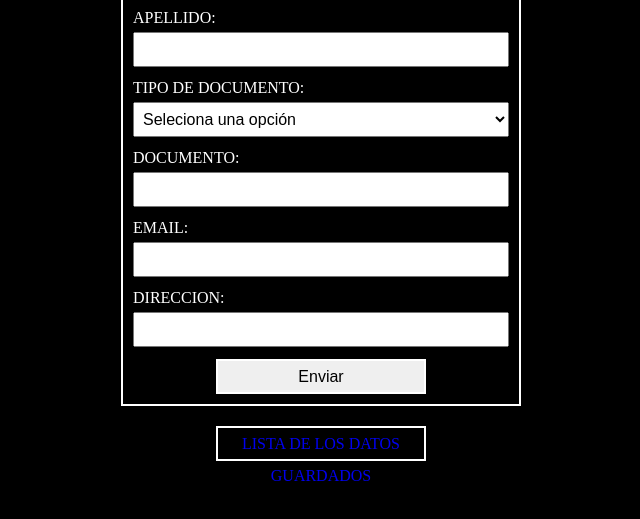
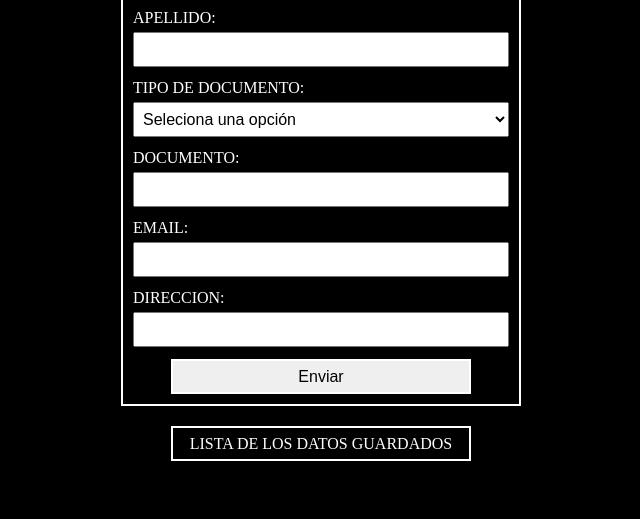
Before and after one commit to SamuelDavidRuedaSuarezADSO/personalApi, a plain HTML site: page index.html in a window 1280 px wide. Shown: the part 231-750 px from the top of the page, without its empty margins (319-959 px from the left). Drawn offline with Linux system fonts and the light colour scheme.

Commit message:
Finalizado

```diff
--- a/style.css
+++ b/style.css
@@ -57,8 +57,9 @@ main{
   padding: var(--padding-select);
 }
 .listar{
-  width: 210px;
+  width: 300px;
   height: var(--input-height);
+  color: var(--color-blanco);
   text-decoration: none;
   border: solid var(--border-height) var(--color-blanco);
   text-align: center;
```
